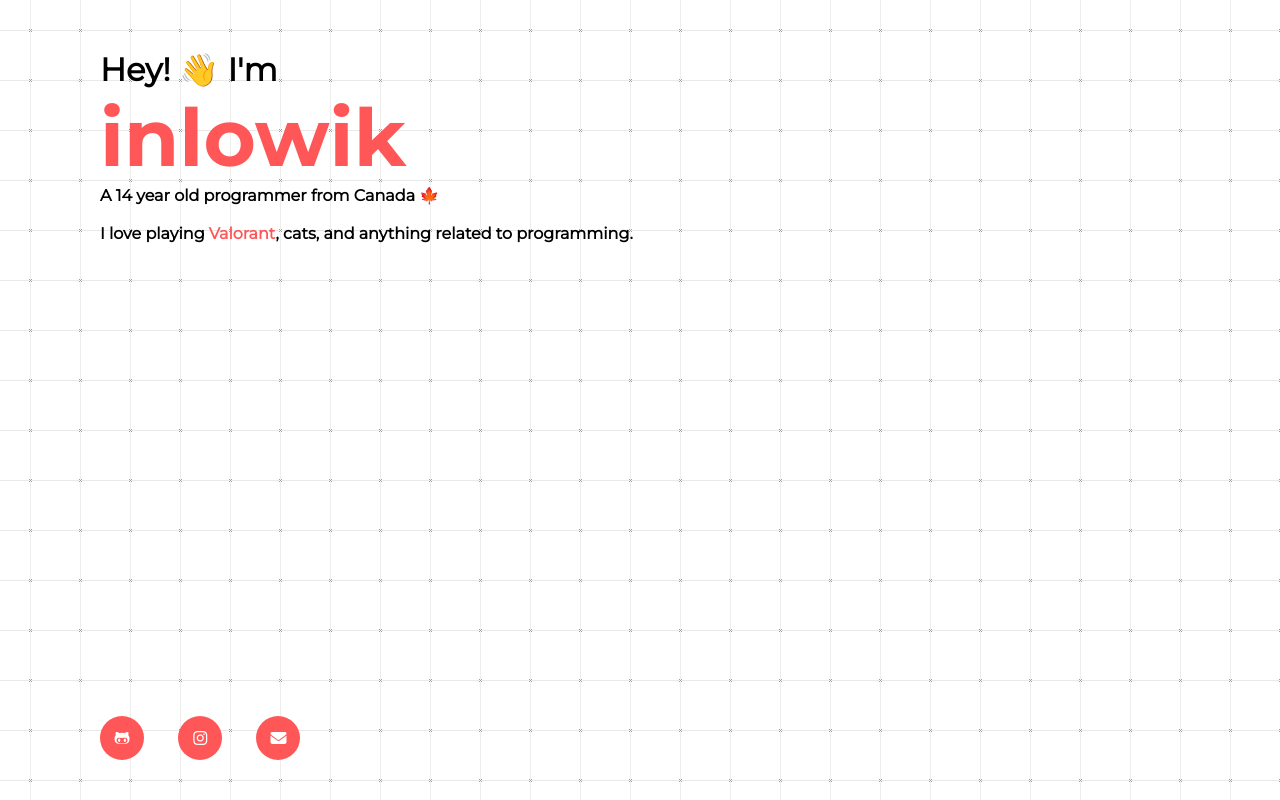
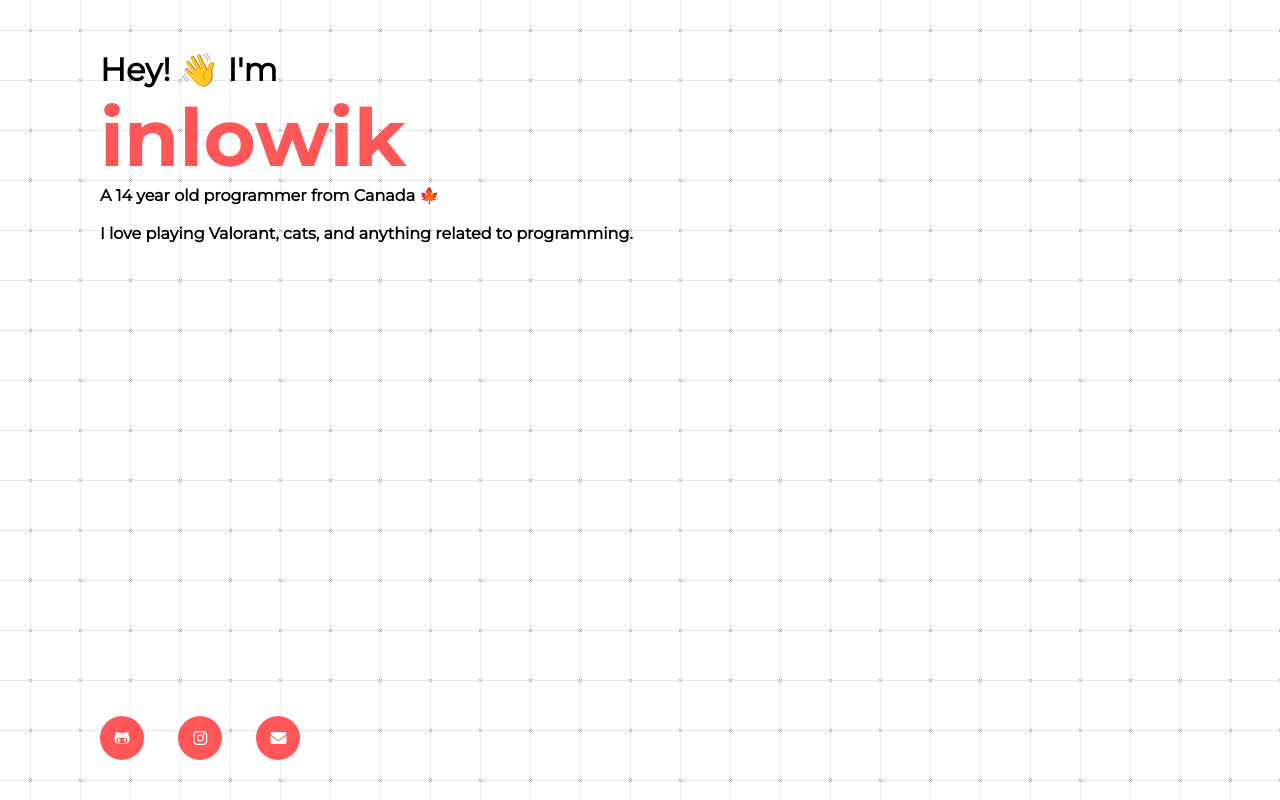
Before and after one commit to EdwardLuoJihan/inlowik, a PHP site: page /home.php in a window 1280 px wide. Run offline with PHP 8.4, Linux system fonts and the light colour scheme; some libraries are stand-ins or nearby versions.

Commit message:
changed everything again

```diff
--- a/styles/main.css
+++ b/styles/main.css
@@ -481,16 +481,3 @@ rect {
 .navbar_link span::before {
     content: '';
 }
-
-/* Bio */
-
-.val {
-    transition: all 0.4s ease;
-    text-decoration: none;
-    color: #ff5757;
-}
-
-.val:hover {
-    color: white;
-    background-color: #ff5757;
-}
```
